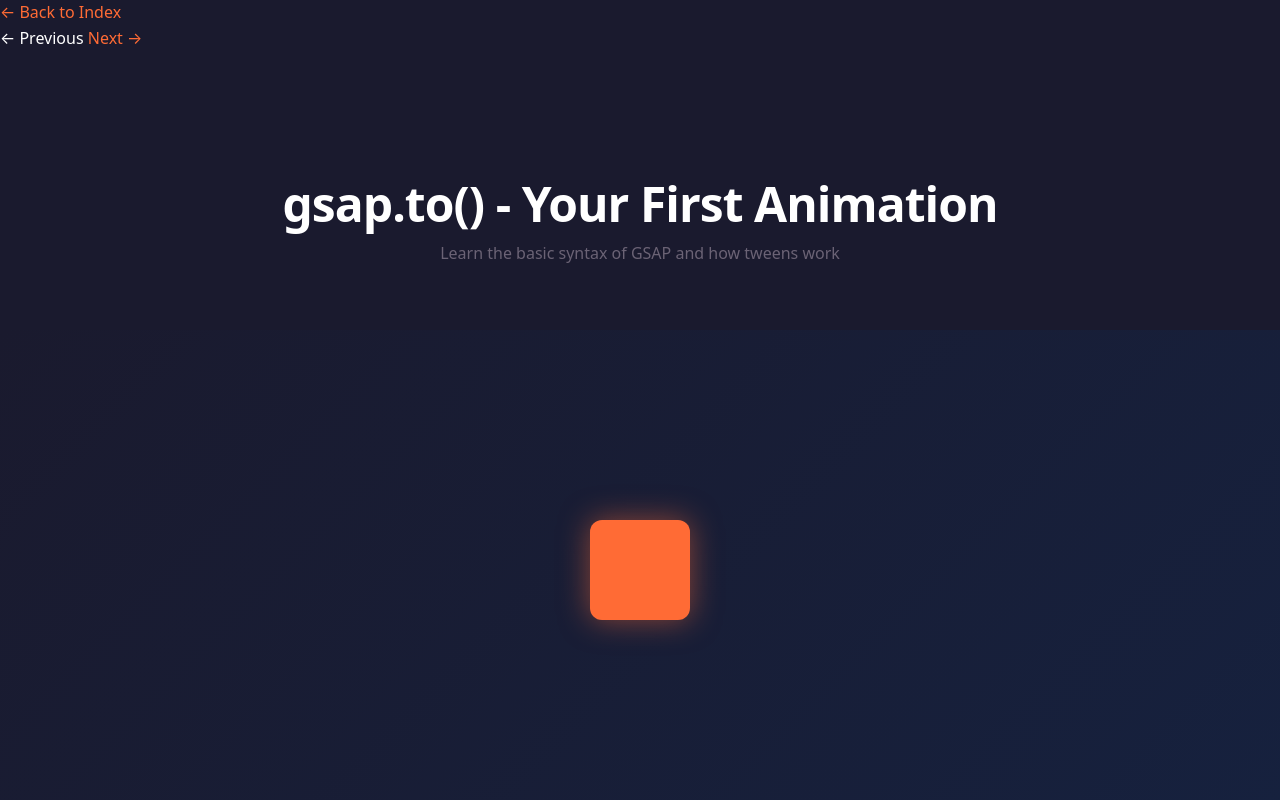
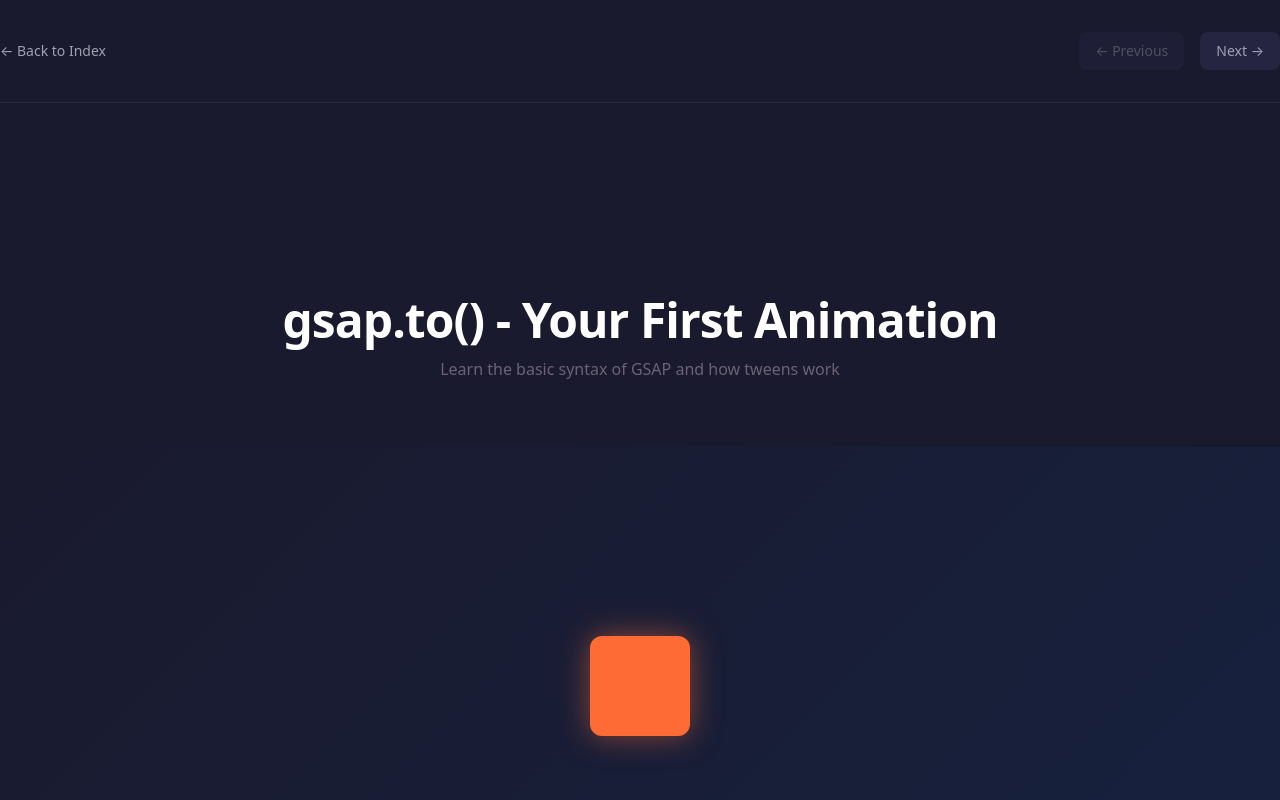
Before and after one commit to eurythmia-interactive/gsap-js-animation-mastery, a website built with Vite: page part-1/src/lessons/lesson-01.html in a window 1280 px wide. Shown: the top 800 px of the page. Built offline with nearby package versions, Linux system fonts and the light colour scheme.

Commit message:
Add .header and .nav CSS styles to Part 1
Part 1 lessons now use class='header' and class='nav' like Part 2.
Added the matching CSS styles for spatial distribution.

```diff
--- a/part-1/src/style.css
+++ b/part-1/src/style.css
@@ -200,6 +200,57 @@ code {
   padding: 0.25rem 0.75rem;
   border-radius: 20px;
   border: 1px solid var(--border);
+}
+
+.header {
+  padding: var(--space-md) 0;
+  border-bottom: 1px solid var(--border);
+  margin-bottom: var(--space-lg);
+}
+
+.nav {
+  display: flex;
+  align-items: center;
+  justify-content: space-between;
+  gap: var(--space-md);
+}
+
+.nav-back {
+  display: flex;
+  align-items: center;
+  gap: var(--space-xs);
+  color: var(--text-secondary);
+  font-size: 0.875rem;
+  transition: color var(--transition-fast);
+}
+
+.nav-back:hover {
+  color: var(--accent);
+  opacity: 1;
+}
+
+.nav-links {
+  display: flex;
+  gap: var(--space-sm);
+}
+
+.nav-link {
+  padding: var(--space-xs) var(--space-sm);
+  background: var(--bg-card);
+  border-radius: var(--border-radius-sm);
+  font-size: 0.875rem;
+  color: var(--text-secondary);
+}
+
+.nav-link:hover {
+  background: var(--border);
+  color: var(--text-primary);
+  opacity: 1;
+}
+
+.nav-link.disabled {
+  opacity: 0.4;
+  pointer-events: none;
 }
 
 .nav-footer {
```
